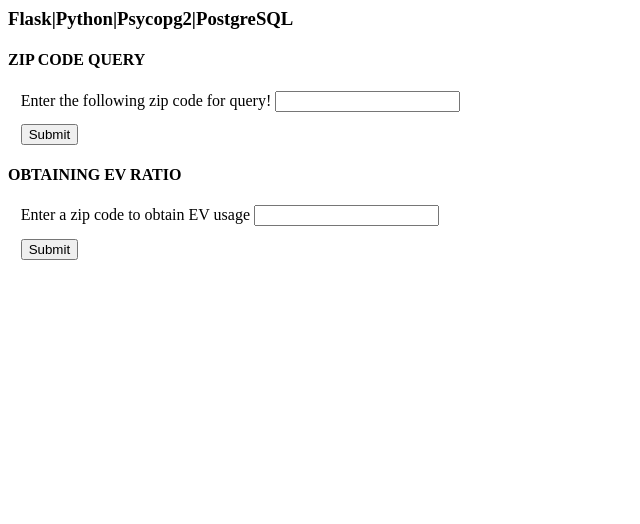
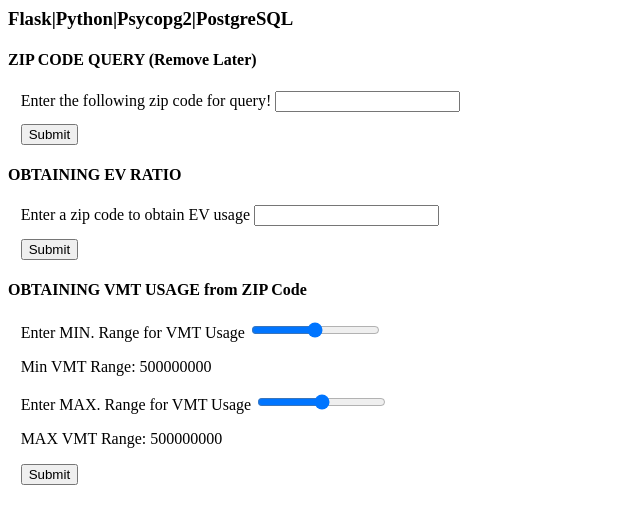
Before and after one commit to WhoBeYe/GHG_CAB_Project, a Flask app: page / in a window 1280 px wide. Shown: the top 524 px of the page, without its empty margins (0-640 px from the left). Run offline with Flask 3, Linux system fonts and the light colour scheme; some libraries are stand-ins or nearby versions.

Commit message:
Added slider logic for VMT data

```diff
--- a/app.py
+++ b/app.py
@@ -58,6 +58,7 @@ from flask import Flask, render_template, request
 # Connect to the PostgreSQL database server
 def connect(query):
     conn = None
+    rows = []
     try:
         # read connection parameters
         params = config()
@@ -94,19 +95,32 @@ app = Flask(__name__)
 def form():
     return render_template('my-form.html')
 
-# handle venue POST and serve result web page (TEST- Remove later)
+# Python route for handling ZIP Code query (REMOVE LATER Testing purposes)
 @app.route('/zip-handler', methods=['POST'])
 def zip_handler():
     rows = connect('SELECT * FROM zip_code WHERE zip = ' + request.form['zip'] + ';')
-    heads = ['zip', 'city']
+    heads = ['Zip Code', 'City Name']
     return render_template('my-result.html', rows=rows, heads=heads)
 
-@app.route('/ev_ratio-handler', methods=['POST'])
+
+# Python route for handling ev-ratio queries
+@app.route('/ev_ratio_handler', methods=['POST'])
 def ev_ratio_handler():
     rows = connect('SELECT contains_2_main.mun_name, contains_2_main.zip, EV_ratio.num_evs, EV_ratio.percentage, contains_2_main.total_personal FROM contains_2_main INNER JOIN EV_ratio ON contains_2_main.zip = EV_ratio.zip WHERE contains_2_main.zip = ' + request.form['zip'] + ';')
     heads = ['Municipality', 'Zip Code', '# Of EVs', 'Ratio of EVs', 'Number of Personal Vehicles']
     return render_template('my-result.html', rows=rows, heads=heads)
 
+# Python route for handling VMT Query
+@app.route('/vmt_data_handler', methods=['POST'])
+def vmt_data_handler():
+    rows = connect(
+        'SELECT vmt_table_temp.mun_name, vmt_table_temp.zip, CAST (AVG(CAST (vmt_total AS integer)) AS integer) vmt_total, contains_2_main.total_personal, contains_2_main.num_evs ' +
+        'FROM vmt_table_temp INNER JOIN contains_2_main ' +
+        'ON vmt_table_temp.zip = contains_2_main.zip AND vmt_table_temp.mun_name = contains_2_main.mun_name ' +
+        'WHERE vmt_total > ' + request.form['min_vmt']  + ' AND vmt_total < ' + request.form['max_vmt'] + ' ' +
+        'GROUP BY (vmt_table_temp.mun_name, vmt_table_temp.zip, contains_2_main.total_personal, contains_2_main.num_evs);')
+    heads = ['Municipality', 'Zip Code', 'VMT-Total', 'Number of Personal Vehicles', '# OF EVs']
+    return render_template('my-result.html', rows=rows, heads=heads)
 
 
 # # handle query POST and serve result web page
--- a/templates/my-form.html
+++ b/templates/my-form.html
@@ -7,7 +7,7 @@
     <body>
 	    <h3>Flask|Python|Psycopg2|PostgreSQL</h3>
 
-	    <h4>ZIP CODE QUERY</h4>
+	    <h4>ZIP CODE QUERY (Remove Later) </h4>
         <form action="/zip-handler" method="POST">
             <div>
                  Enter the following zip code for query!
@@ -17,13 +17,51 @@
         </form>
 
 	    <h4>OBTAINING EV RATIO</h4>
-        <form action="/ev_ratio-handler" method="POST">
+        <form action="/ev_ratio_handler" method="POST">
             <div>
                 Enter a zip code to obtain EV usage
 		        <input type="text" name="zip">
             </div>
                 <input type="submit" value="Submit">
         </form>
+
+        <h4>OBTAINING VMT USAGE from ZIP Code </h4>
+        <form action="/vmt_data_handler" method="POST">
+            <div>
+                Enter MIN. Range for VMT Usage
+		        <input id = "slider" type="range" name="min_vmt" min='0' max='1000000000' step="0.5">
+                <p>Min VMT Range: <output id="value"></output></p>
+            </div>
+            <div>
+                Enter MAX. Range for VMT Usage
+		        <input id = "slider2" type="range" name="max_vmt" min='0' max='1000000000' step="0.5">
+                <p>MAX VMT Range: <output id="value2"></output></p>
+            </div>
+                <input type="submit" value="Submit">
+        </form>
+
+        <!-- JavaScript code for handling slider logic (Get range values) -->
+        <script>
+
+            // Slider Event for the MIN VMT usage
+            const value = document.querySelector("#value")
+            const input = document.querySelector("#slider")
+            value.textContent = input.value
+            input.addEventListener("input", (event) => {
+                value.textContent = event.target.value
+            })
+
+            // Slider Event for the MAX VMT usage
+            const value2 = document.querySelector("#value2")
+            const input2 = document.querySelector("#slider2")
+            value2.textContent = input2.value
+            input2.addEventListener("input", (event) => {
+                value2.textContent = event.target.value
+            })
+
+
+        </script>
+
     </body>
 
     <!-- minimal styling -->
@@ -36,4 +74,5 @@
             margin: 1% 0;
         }
     </style>
+
 </html>
```
Also changed, not shown: sql_files/example_DML_script.sql (+7 -2 lines).
